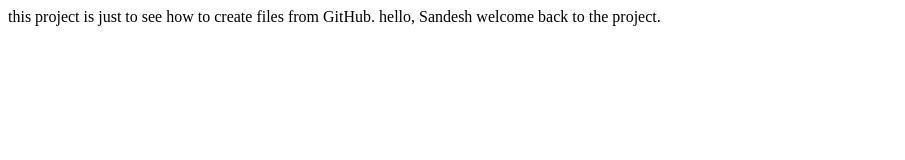
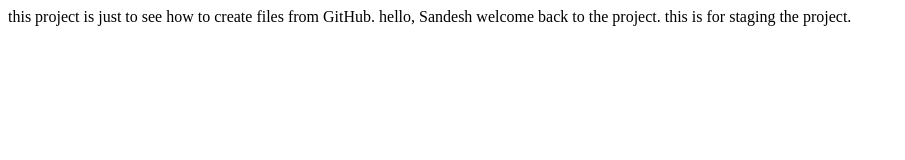
Before and after one commit to Sandesh-naik0/practice-1, a plain HTML site: page index.html in a window 1280 px wide. Shown: the whole page, without its empty margins (0-905 px from the left). Drawn offline with Linux system fonts and the light colour scheme.

Commit message:
commit 7, staging the changes

```diff
--- a/index.html
+++ b/index.html
@@ -9,5 +9,7 @@
     this project is just to see how to create files from GitHub.
 
     hello, Sandesh welcome back to the project.
+
+    this is for staging the project.
 </body>
 </html>
```
